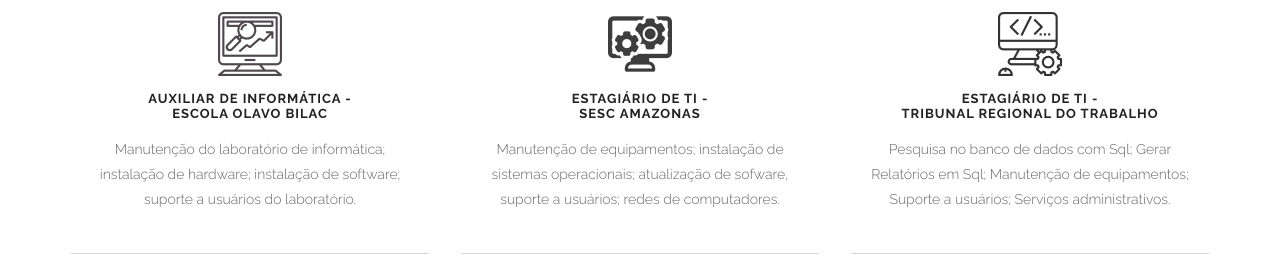
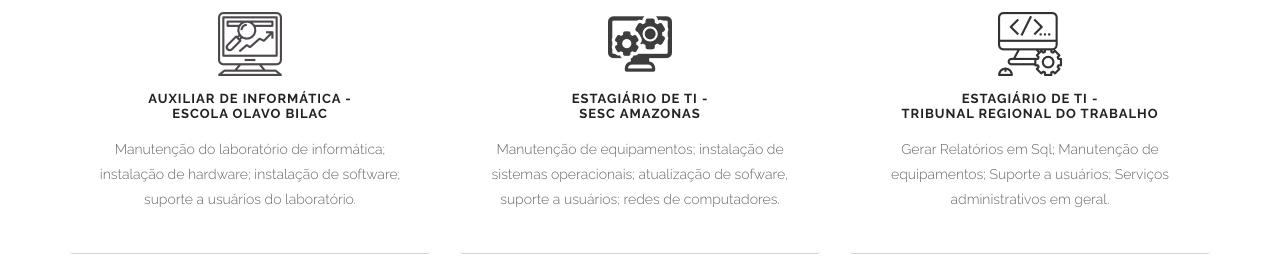
Before and after one commit to jhon27k/Jonathas, a plain HTML site: page index.html in a window 1280 px wide. Shown: the part 2220-2483 px from the top of the page. Drawn offline with Linux system fonts and the light colour scheme.

Commit message:
descrição e trt
mudança na descrição e na experiência TRT

```diff
--- a/index.html
+++ b/index.html
@@ -6,7 +6,7 @@
 
     <meta charset="UTF-8">
     <meta name="viewport" content="width=device-width, initial-scale=1.0">
-    <meta name="description" content="Jonathas Mendonça">
+    <meta name="description" content="Jhon">
     <meta name="author" content="Jonathas de abreu mendonça">
 
     <link rel="shortcut icon" type="image/x-icon" href="assets/images/boy.png" />
@@ -315,7 +315,7 @@
                             <h3 class="iconbox-title">Estagiário de TI - <br>tribunal regional do trabalho</h3>
 
                             <div class="iconbox-desc">
-                                Pesquisa no banco de dados com Sql; Gerar Relatórios em Sql; Manutenção de equipamentos; Suporte a usuários; Serviços administrativos.
+                                Gerar Relatórios em Sql; Manutenção de equipamentos; Suporte a usuários; Serviços administrativos em geral.
                             </div>
                         </div>
                     </div>
```
